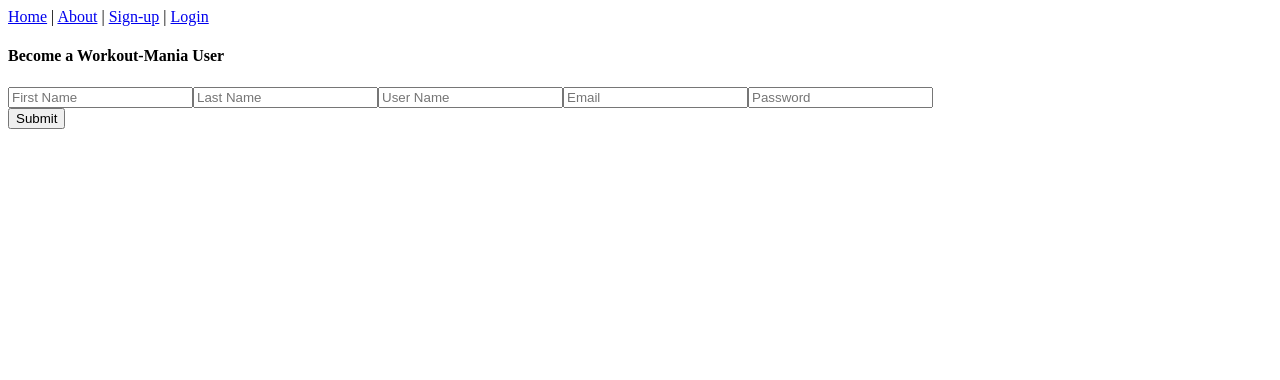
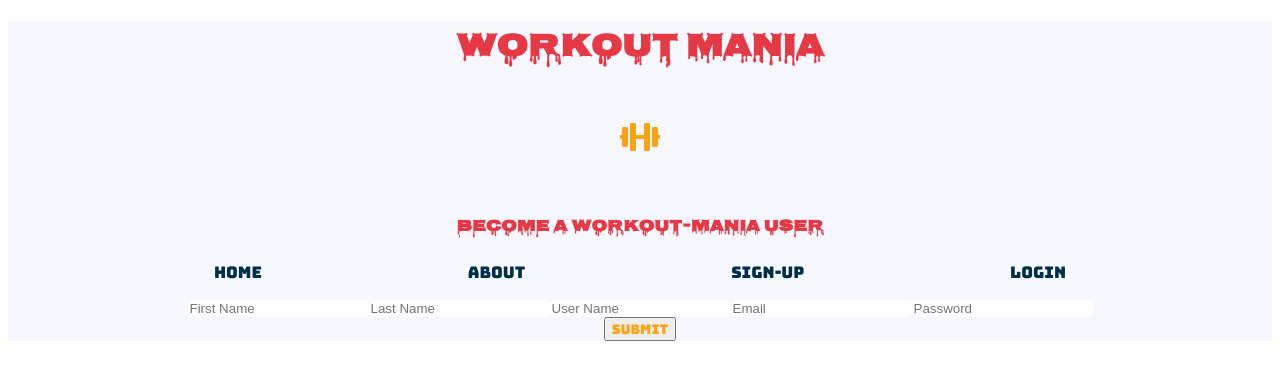
Before and after one commit to JohnnyQuiles/workout-mania-client, a React (Create React App) app: page /create in a window 1280 px wide. Shown: the top 380 px of the page. Built offline with nearby package versions, Linux system fonts and the light colour scheme.

Commit message:
styling pages

```diff
--- a/src/App.css
+++ b/src/App.css
@@ -88,7 +88,10 @@
 .App-Inputs {
   border-radius: 5px;
   border-style: hidden;
+}
 
+.App-Inputs:hover {
+  background:#0d1321;
 }
 
 .App-button {
@@ -99,6 +102,8 @@
 
 .App-button:hover {
   font-family: 'Nosifer', cursive;
-  color: #e63946;
+  color: #fca311;
+  background: #0d1321;
+  border-radius: 5px;
 
 }
--- a/src/Components/NavBar.js
+++ b/src/Components/NavBar.js
@@ -1,13 +1,18 @@
 import { Link } from 'react-router-dom';
+import '../App.css';
 
 function NavBar() {
     return (
-        <div>
-            <Link to="/">Home</Link> | {" "}
-            <Link to="/about">About</Link> | {" "}
-            <Link to="/create">Sign-up</Link> | {" "}
-            <Link to="/login">Login</Link>
-        </div>
+        <body className='App'>
+            <div>
+                <nav className='App-Nav' style={{ borderbottom: "solid 1px", paddingBottom: "1rem", }}>
+                    <Link className='Home' to="/">Home</Link>
+                    <Link className='About' to="/about">About</Link>
+                    <Link className='Create' to="/create">Sign-up</Link>
+                    <Link className='Create' to="/login">Login</Link>
+                </nav>
+            </div>
+        </body>
     )
 }
 export default NavBar;
--- a/src/Pages/About.js
+++ b/src/Pages/About.js
@@ -1,17 +1,29 @@
+import { FaDumbbell } from 'react-icons/fa';
 import NavBar from '../Components/NavBar';
-import '../../src/App.css';
+import '../App.css';
 
 function About() {
     return (
-        <div className="about-page">
-            <NavBar />
-            <h1>About Workout Mania</h1>
+        <body className='App'>
+            <div>
+                <h1 className='App-header'>Workout Mania</h1>
+                <br />
 
-            <p>Workout-mania is your fitness app tracker on keeping track of your workouts
-                through out the weeks of your training.Whether you are bulking, leaning or
-                conditioning.Workout-mania keeps track of your workouts with a touch of
-                button at your convenience!</p>
-        </div>
+                <div className='App-logo'><FaDumbbell /></div>
+                <br />
+                <br />
+
+                <div><NavBar /></div>
+                <br />
+
+                <h3 className="App-Sub">About Workout Mania</h3>
+                <p className='App-Para'>Workout-mania is your fitness app tracker on keeping track of your workouts
+                    through out the weeks of your training.Whether you are bulking, leaning or
+                    conditioning.Workout-mania keeps track of your workouts with a touch of
+                    button at your convenience!</p>
+                <br />
+            </div>
+        </body>
     )
 }
 export default About;
--- a/src/Pages/SignUp.js
+++ b/src/Pages/SignUp.js
@@ -1,5 +1,6 @@
 import { useState } from 'react';
 import { useNavigate, Outlet } from 'react-router-dom';
+import { FaDumbbell } from 'react-icons/fa';
 import NavBar from '../Components/NavBar';
 
 function SignUp() {
@@ -43,33 +44,41 @@
         console.log("CREATED USER:", createResponse);
     }
     return (
-        <div className='create-page'>
-            <NavBar />
-            <h4>Become a Workout-Mania User</h4>
+        <body className='App'>
+            <div>
+                <h1 className='App-header'>Workout Mania</h1>
+                <br />
 
-            <input type="text" placeholder="First Name" onChange={(e) => {
+                <div className='App-logo'><FaDumbbell /></div>
+                <br />
+                <br />
+
+                <h4 className='App-Sub'>Become a Workout-Mania User</h4>
+                <div><NavBar /></div>
+
+                <input className='App-Inputs' type="text" placeholder="First Name" onChange={(e) => {
                     setFirstName(e.target.value);
                 }}></input>
 
-            <input type="text" placeholder="Last Name" onChange={(e) => {
+                <input className='App-Inputs' type="text" placeholder="Last Name" onChange={(e) => {
                     setLastName(e.target.value);
                 }}></input>
 
-            <input type="text" placeholder="User Name" onChange={(e) => {
+                <input className='App-Inputs' type="text" placeholder="User Name" onChange={(e) => {
                     setUsername(e.target.value);
                 }}></input>
 
-            <input type="text" placeholder="Email" onChange={(e) => {
+                <input className='App-Inputs' type="text" placeholder="Email" onChange={(e) => {
                     setEmail(e.target.value);
                 }}></input>
 
-            <input type="text" placeholder="Password" onChange={(e) => {
+                <input className='App-Inputs' type="text" placeholder="Password" onChange={(e) => {
                     setPassword(e.target.value);
                 }}></input>
 
                 <br />
 
-            <button onClick={async () => {
+                <button className='App-button' onClick={async () => {
                     window.localStorage.setItem("users", JSON.stringify({
                         firstName,
                         lastName,
@@ -86,6 +95,7 @@
                 }}>Submit</button>
                 <Outlet />
             </div>
+        </body>
     )
 }
 export default SignUp;
```
Lines whose indentation alone changed are shown as unchanged.
